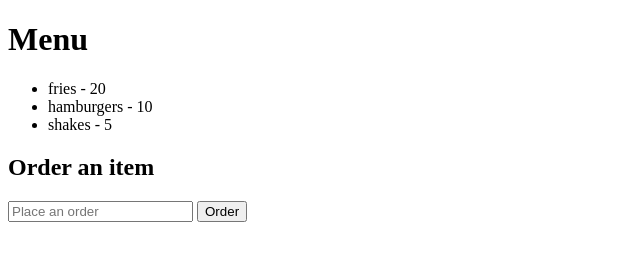
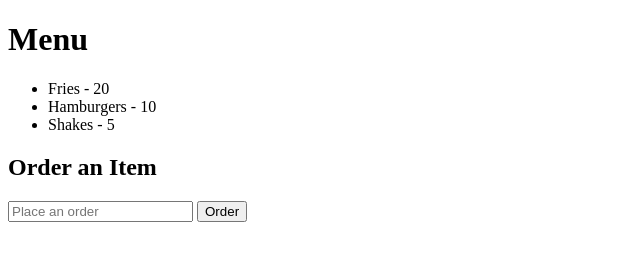
Before and after one commit to jennkait/cbc7, a plain HTML site: page Fast Food App/index.html in a window 1280 px wide. Shown: the full height of the page, 0-640 px from the left. Drawn offline with Linux system fonts and the light colour scheme.

Commit message:
Second frontend exercise

```diff
--- a/Fast Food App/index.html
+++ b/Fast Food App/index.html
@@ -9,11 +9,9 @@
 <body>
     <h1>Menu</h1>
     <ul id="menu-list"></ul>
-
-    <h2>Order an item</h2>
+    <h2>Order an Item</h2>
     <input type="text" id="order-input" placeholder="Place an order">
     <button onclick="placeOrder()">Order</button>
-
     <script src="main.js"></script>
 </body>
 </html>
--- a/Fast Food App/main.js
+++ b/Fast Food App/main.js
@@ -1,7 +1,6 @@
 var orderInput = document.getElementById('order-input');
 var menuList = document.getElementById('menu-list');
-// var customerOrder;
-var menu = {"fries": 20, "hamburgers": 10, "shakes": 5 }
+var menu = {"Fries": 20, "Hamburgers": 10, "Shakes": 5 }
 
 function setMenu() {
     var menuString = '';
```
